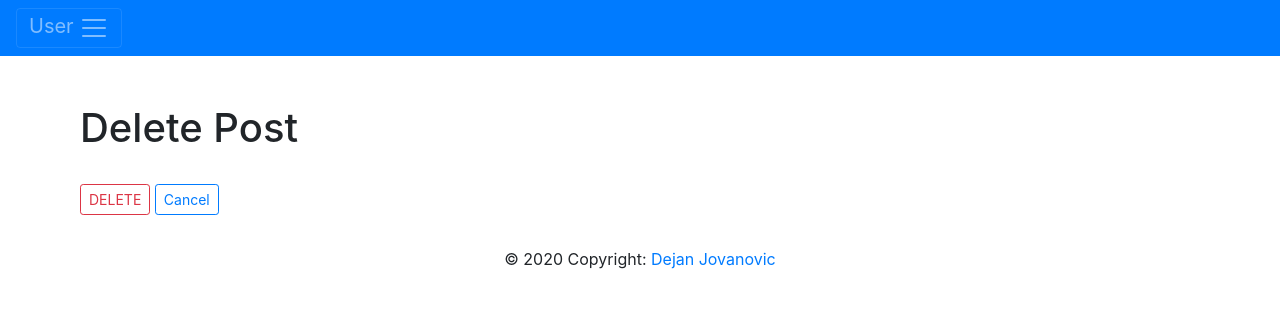
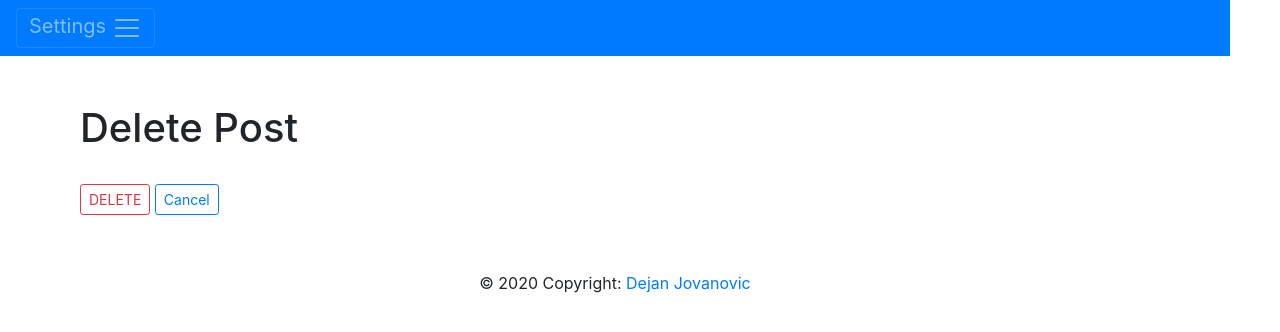
Before and after one commit to deki90to/BlogForum, a Django app: page /details/delete/9 in a window 1280 px wide. Shown: the top 332 px of the page. Run offline with Django 3.2, Linux system fonts and the light colour scheme; a user stored in the database is signed in; data comes from the database, SQL or seed files in the repository; both versions use the stored data as it was after the commit; some libraries are stand-ins or nearby versions.

Commit message:
removed margin, rerange code

```diff
--- a/test_app/forms.py
+++ b/test_app/forms.py
@@ -9,5 +9,5 @@ class PostForm(forms.ModelForm):
 
 		widgets = {
 			'author':forms.TextInput(attrs={'class': 'form-control', 'value':'', 'id':'admin', 'type':'hidden'}),
-			'body':forms.Textarea(attrs={'class': 'form-control', 'placeholder':'Type comment...', 'rows':3, 'cols':10}),
+			'body':forms.Textarea(attrs={'class': 'form-control', 'placeholder':'Type comment', 'rows':3, 'cols':10}),
 		}
--- a/test_app/templates/base.html
+++ b/test_app/templates/base.html
@@ -7,30 +7,7 @@
     <!-- Bootstrap CSS -->
     <link rel="stylesheet" href="https://stackpath.bootstrapcdn.com/bootstrap/4.4.1/css/bootstrap.min.css" integrity="sha384-Vkoo8x4CGsO3+Hhxv8T/Q5PaXtkKtu6ug5TOeNV6gBiFeWPGFN9MuhOf23Q9Ifjh" crossorigin="anonymous">
 
-	<title></title>
-</head>
-<body>
-<!--   <style>
-
-
-body {
-  background-color: black;
-  color: lightgreen;
-  font-family: monospace;
-  /*background-image: url('https://c1.wallpaperflare.com/preview/427/745/192/notebook-natural-laptop-macbook.jpg');*/
-/*  background: lightblue url("img_tree.gif") no-repeat fixed center;*/
-
-  background-repeat: no-repeat;
-  background-attachment: fixed;
-  background-size: 100% 100%;
-  margin-top: 0px;
-  margin-left: 10px;
-  margin-right: 50px;
-
-}
-</style> -->
-
-<!-- ---------------------------------------------------------------------------------------------------------------------------- -->
+<!------------------------------------------------------------------------------------------------------------------------------ -->
 
 {% if not user.is_authenticated %}
 
@@ -41,13 +18,12 @@ body {
 
 <br>
 <div class="text-center">
-      	<a class="btn btn-outline-primary " href="{% url 'register' %}"> Register </a>
-      	<a class="btn btn-outline-primary " href="{% url 'login' %}"> Login </a>
-
+        <a class="btn btn-outline-primary " href="{% url 'register' %}"> Register </a>
+        <a class="btn btn-outline-primary " href="{% url 'login' %}"> Login </a>
 
 {% endif %}
 
-<!-- ------------------------------------------------------------------------------------------------------------------------ -->
+<!-------------------------------------------------------------------------------------------------------------------------- -->
 
 {% if user.is_authenticated %}
 
@@ -63,7 +39,7 @@ body {
     </div>
   </div>
   <nav class="navbar navbar-dark bg-primary">
-    <button class="navbar-toggler" type="button" data-toggle="collapse" data-target="#navbarToggleExternalContent" aria-controls="navbarToggleExternalContent" aria-expanded="false" aria-label="Toggle navigation">User
+    <button class="navbar-toggler" type="button" data-toggle="collapse" data-target="#navbarToggleExternalContent" aria-controls="navbarToggleExternalContent" aria-expanded="false" aria-label="Toggle navigation">Settings
       <span class="navbar-toggler-icon"></span>
     </button>
   </nav>
@@ -71,15 +47,37 @@ body {
 
 {% endif %}
 
-<!-- ---------------------------------------------------------------------------------------------------------------------------- -->
+<!------------------------------------------------------------------------------------------------------------------------------ -->
+
+</head>
+<body>
+  <style>
+
+
+body {
+/*  background-color: black;
+  color: lightgreen;
+  font-family: monospace;
+  background-image: url('https://c1.wallpaperflare.com/preview/427/745/192/notebook-natural-laptop-macbook.jpg');
+/*  background: lightblue url("img_tree.gif") no-repeat fixed center;*/
+
+  background-repeat: no-repeat;
+  background-attachment: fixed;*/
+  background-size: 100% 100%;
+  margin-top: 0px;
+  margin-left: 0px;
+  margin-right: 50px;
+
+}
+</style>
 
 <ul>
   {% block body %}
   {% endblock %}
 </ul>
 
-<!-- ---------------------------------------------------------------------------------------------------------------------------- -->
-
+<!------------------------------------------------------------------------------------------------------------------------------ -->
+<br>
 <footer class="page-footer font-small blue">
 
 <div class="footer-copyright text-center py-3">© 2020 Copyright:
@@ -88,7 +86,7 @@ body {
 
 </footer>
 
-<!-- ---------------------------------------------------------------------------------------------------------------------------- -->
+<!------------------------------------------------------------------------------------------------------------------------------ -->
 
 <script src="https://code.jquery.com/jquery-3.4.1.slim.min.js" integrity="sha384-J6qa4849blE2+poT4WnyKhv5vZF5SrPo0iEjwBvKU7imGFAV0wwj1yYfoRSJoZ+n" crossorigin="anonymous"></script>
 <script src="https://cdn.jsdelivr.net/npm/popper.js@1.16.0/dist/umd/popper.min.js" integrity="sha384-Q6E9RHvbIyZFJoft+2mJbHaEWldlvI9IOYy5n3zV9zzTtmI3UksdQRVvoxMfooAo" crossorigin="anonymous"></script>
--- a/test_app/templates/delete.html
+++ b/test_app/templates/delete.html
@@ -12,7 +12,7 @@
 <form method="POST">
 	{% csrf_token %}
 	<button class="btn btn-outline-danger btn-sm"> DELETE </button>
-	<a href="{% url 'home' %}" class='btn btn-outline-primary btn-sm'> Cancel </a>
+	<a href="{% url 'details' post.pk %}" class='btn btn-outline-primary btn-sm'> Cancel </a>
 
 
 </form>
```
Also changed, not shown: db.sqlite3.
